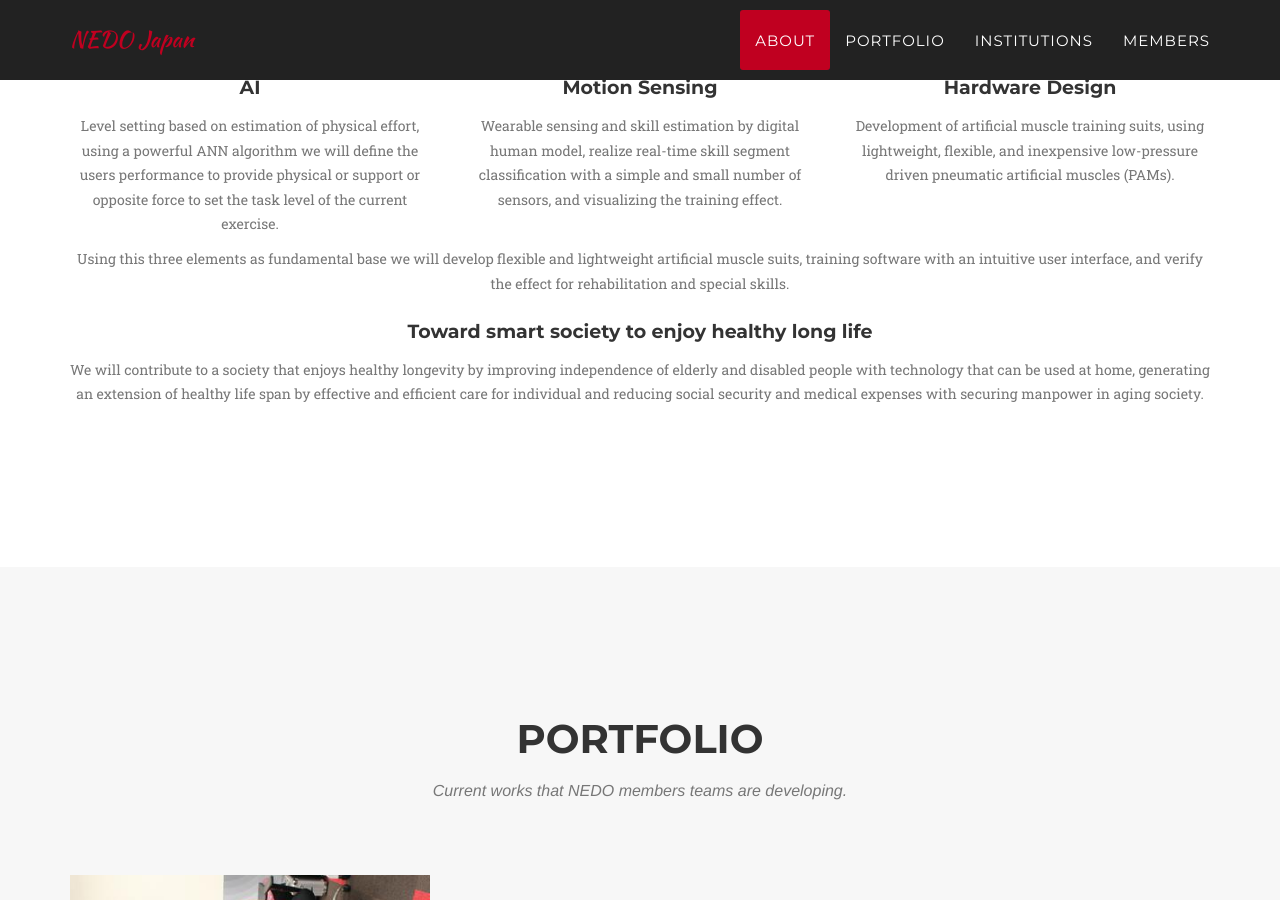
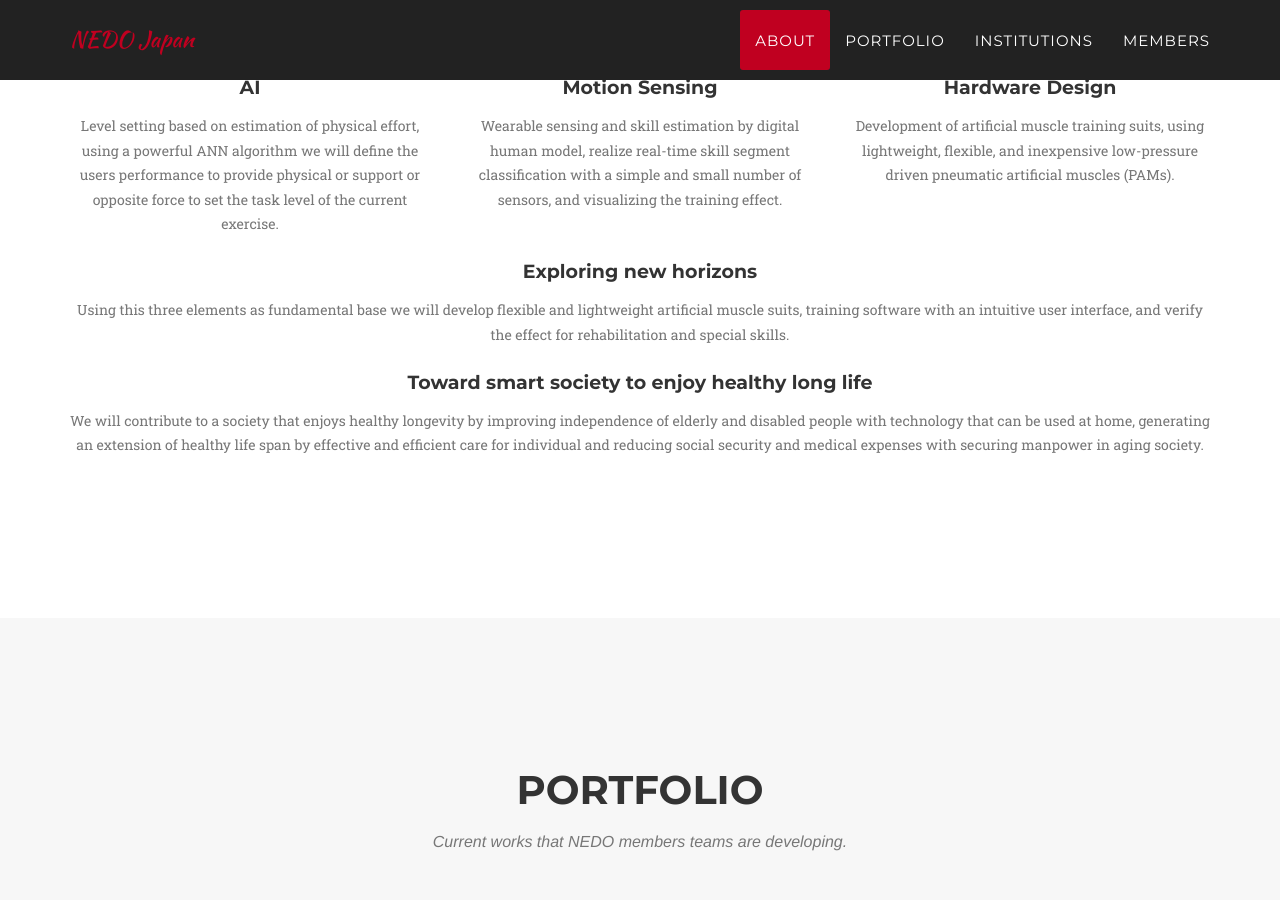
Before and after one commit to nedojp/nedojp.github.io, a Jekyll site: the page built from index.html, in a window 1280 px wide and 900 px high, scrolled down 1157 px. Built offline with Jekyll 4.4.1, drawn with Linux system fonts in a browser that asks for light colours; some web fonts are replaced.

Commit message:
Update about.html

```diff
--- a/_includes/about.html
+++ b/_includes/about.html
@@ -59,6 +59,7 @@
 
         <div class="row text-center">
             <div class="col-lg-12 text-center">
+                <h4 class="service-heading">Exploring new horizons</h4>
                 <p class="text-muted">Using this three elements as fundamental base we will develop
                     flexible and lightweight artificial muscle suits, training software with an intuitive user
                     interface, and verify the effect for rehabilitation and special skills.</p>
```
